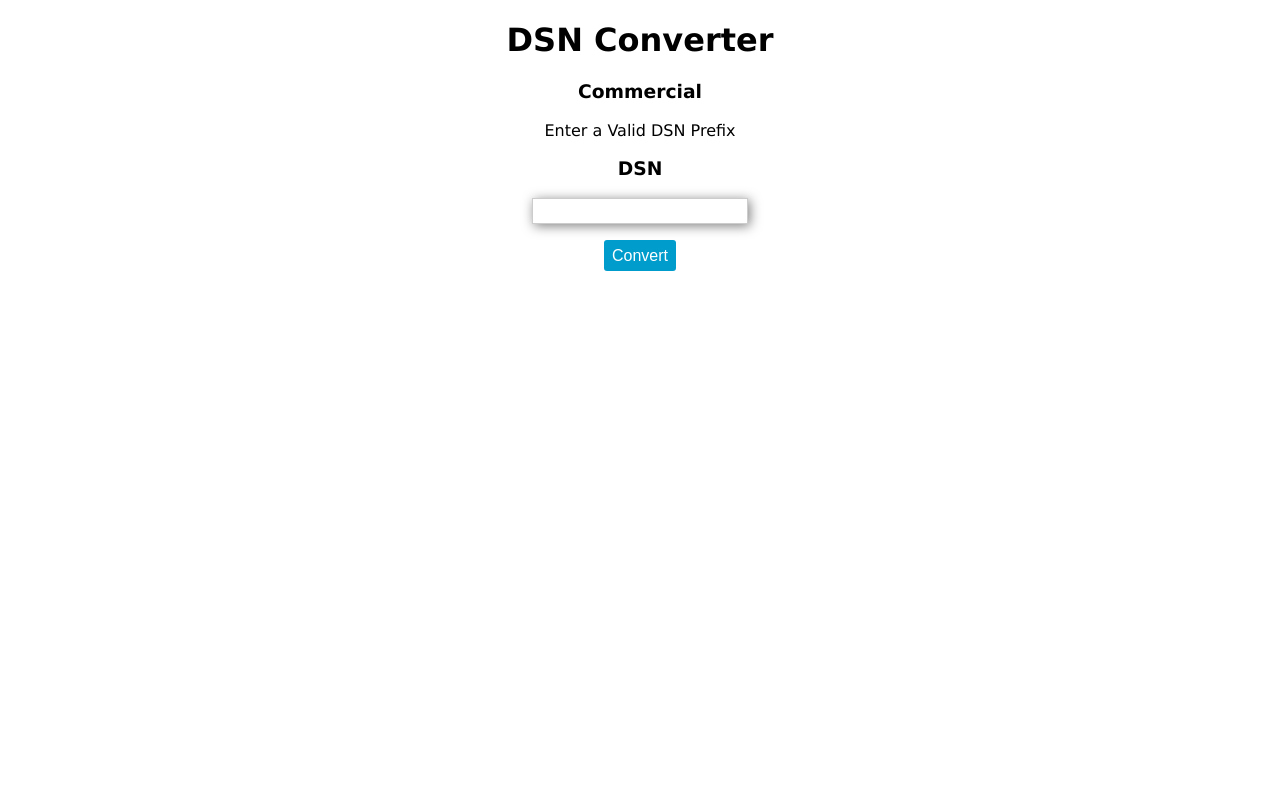
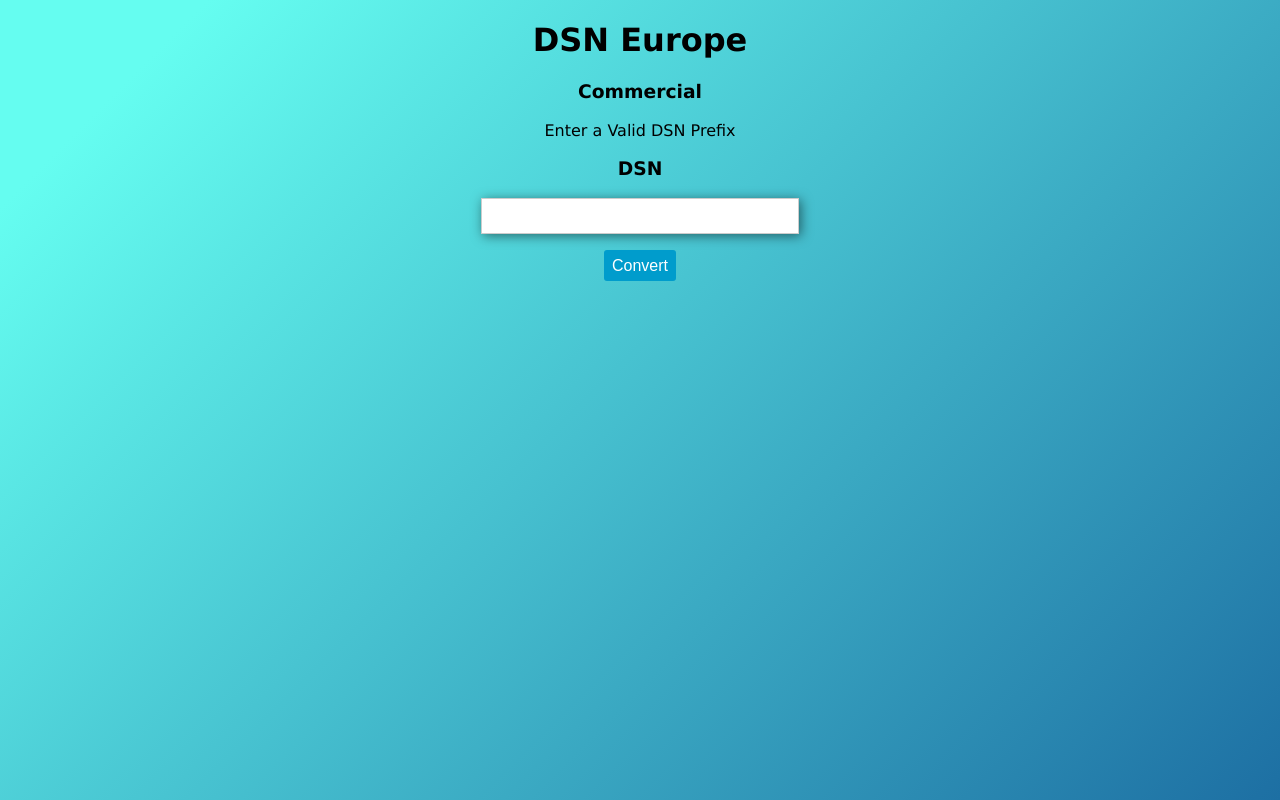
Before and after one commit to gzd2032/dsn_converter, a React (Create React App) app: page / in a window 1280 px wide. Built offline with nearby package versions, Linux system fonts and the light colour scheme; no server answers.

Commit message:
updated css

```diff
--- a/src/App.js
+++ b/src/App.js
@@ -21,7 +21,7 @@ function App() {
 
   return (
     <div className="appBody">
-      <h1>DSN Converter</h1>
+      <h1>DSN Europe</h1>
       <div>
         <h3>Commercial</h3>
         <DisplayDetails commPrefix={DSNArray[enteredDSN]} extension={extension}/>
--- a/src/css/App.css
+++ b/src/css/App.css
@@ -1,5 +1,9 @@
 html{
   box-sizing: border-box;
+  color: black;
+  background-image: linear-gradient( 135deg, #65FDF0 10%, #1D6FA3 100%);
+  width: 100%;
+  height: 100%;
 }
 
 .appBody {
@@ -15,7 +19,7 @@ input {
 
 .DSNinput {
   padding: 0.2rem 0.2rem;
-  font-size: 1rem;
+  font-size: 1.5rem;
   letter-spacing: 0.2rem;
   text-align: center;
   outline: none;
@@ -24,7 +28,7 @@ input {
 }
 
 .commOutput{
-  font-size: 1rem;
+  font-size: 1.5rem;
   letter-spacing: 0.2rem;
   text-align: center;
 }
@@ -43,4 +47,6 @@ input {
 
 .btn:hover {
   background: hsl(194, 100%, 60%);
+  color: black;
+  box-shadow: 2px 4px 16px rgb(0,0,0,.5);
 }
```
